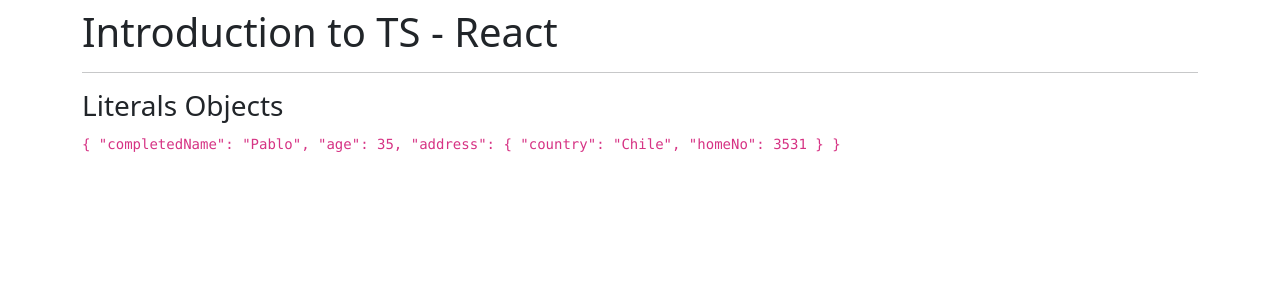
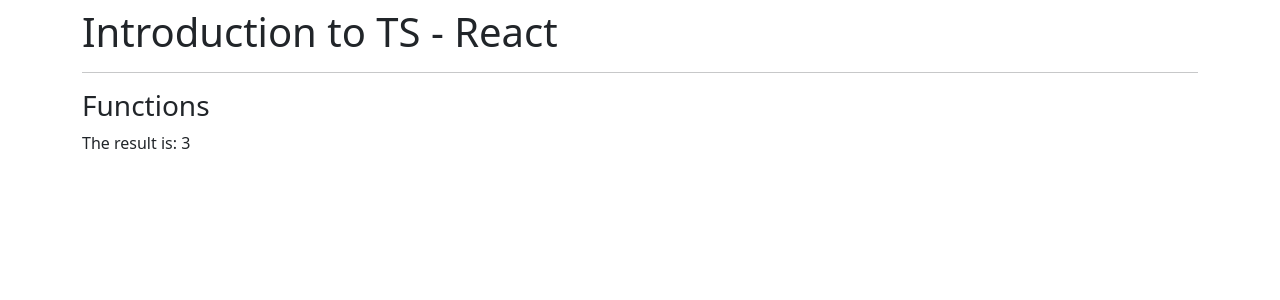
Before and after one commit to prodriguezr/ReactTS-BasicApp, a React (Create React App) app: page / in a window 1280 px wide. Shown: the top 300 px of the page. Built offline with nearby package versions, Linux system fonts and the light colour scheme.

Commit message:
Added Functions

```diff
--- a/src/App.tsx
+++ b/src/App.tsx
@@ -1,6 +1,8 @@
 //import { BasicsTypes } from "./typescript/BasicsTypes";
 
-import { LiteralsObjects } from "./typescript/LiteralsObjects";
+import { Functions } from "./typescript/Functions";
+
+// import { LiteralsObjects } from "./typescript/LiteralsObjects";
 
 const App = () => {
   return (
@@ -8,7 +10,8 @@ const App = () => {
       <h1>Introduction to TS - React</h1>
       <hr/>
       {/* <BasicsTypes/> */}
-      <LiteralsObjects/>
+      {/* <LiteralsObjects/> */}
+      <Functions/>
     </div>
   )
 }
--- /dev/null
+++ b/src/typescript/Functions.tsx
@@ -0,0 +1,12 @@
+export const Functions = () => {
+    const add = (a:number, b:number):number => {
+        return a + b;
+    }
+
+    return (
+        <>
+            <h3>Functions</h3>
+            <span>The result is: { add(1, 2) }</span>
+        </>
+    )
+}
```
